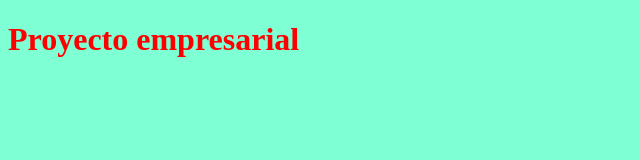
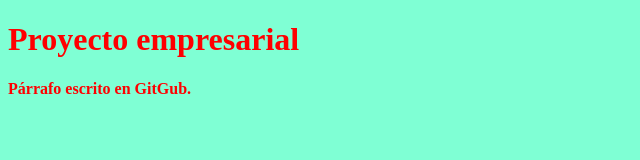
Before and after one commit to mlssim/CursoGit, a plain HTML site: page index.html in a window 1280 px wide. Shown: the whole page, without its empty margins (0-640 px from the left). Drawn offline with Linux system fonts and the light colour scheme.

Commit message:
Update index.html

```diff
--- a/index.html
+++ b/index.html
@@ -8,5 +8,6 @@
 </head>
 <body>
     <h1>Proyecto empresarial</h1>
+    <p>Párrafo escrito en GitGub.</p>
 </body>
 </html>
```
